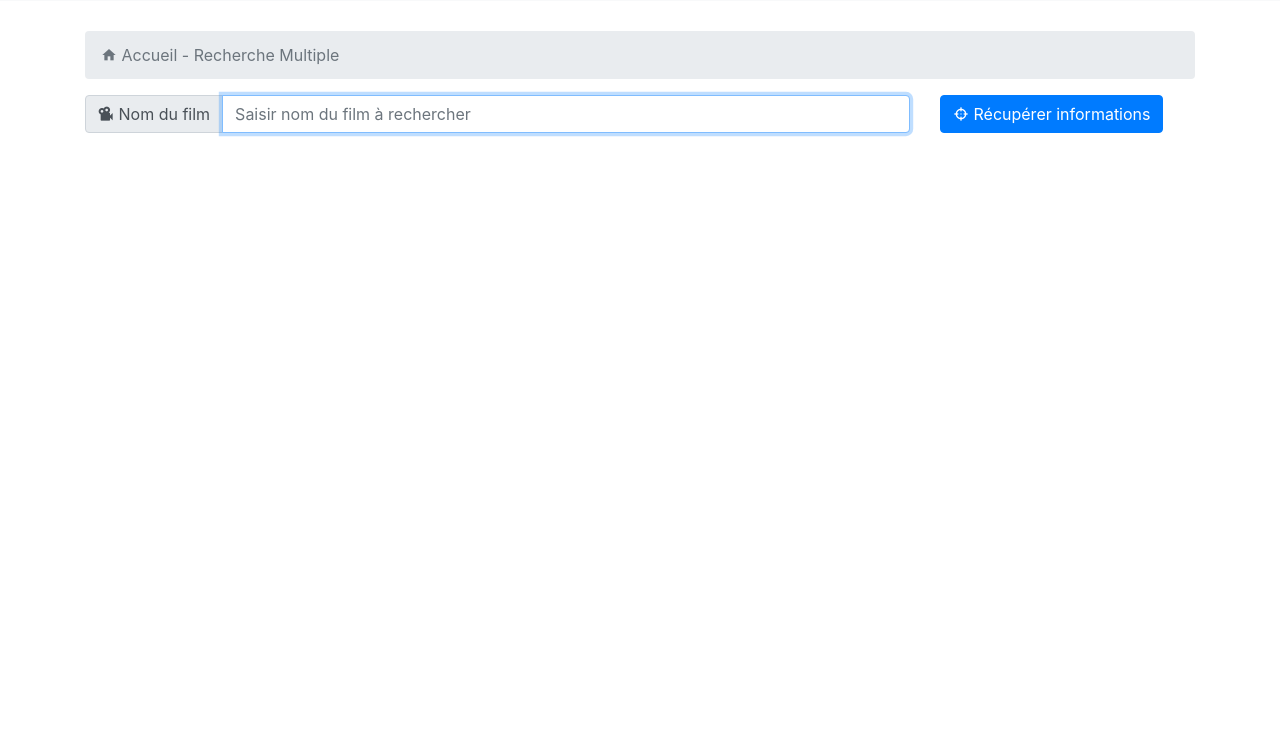
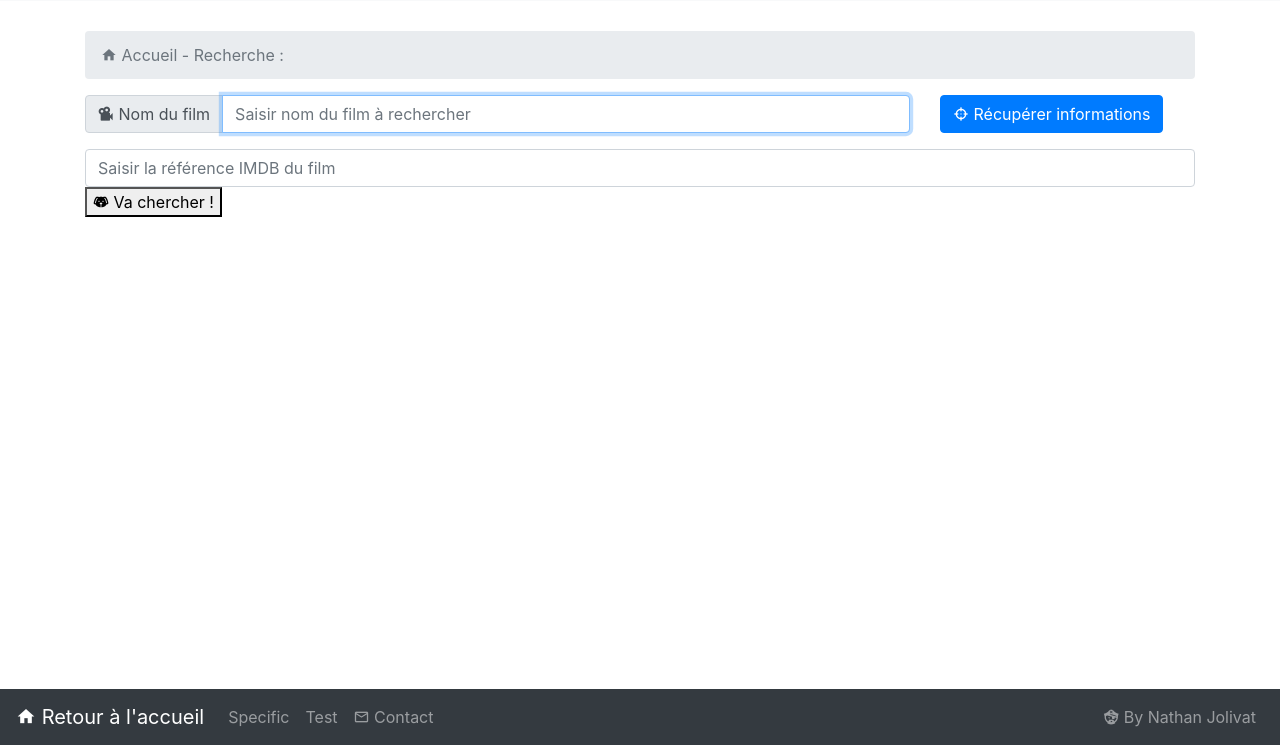
Before and after one commit to nathan-jolivat/omdb-symfony, a Symfony app: template templates/omdb/multiple.html.twig in a window 1280 px wide. Shown: the part 55-800 px from the top of the page. Run offline with Twig, Linux system fonts and the light colour scheme; the template is opened without the code that fills it, so the values that code supplies are empty; some libraries are stand-ins or nearby versions.

Commit message:
Ajout d'un footer, d'un champ input et deux ou trois autres trucs

```diff
--- a/src/Controller/OMDBController.php
+++ b/src/Controller/OMDBController.php
@@ -31,7 +31,7 @@ class OMDBController extends AbstractController
     {
         $omdbApiKey = getenv('OMDB_API_KEY');
 
-        $makeTitleUrl = "http://www.omdbapi.com/?apikey=" . getenv('OMDB_API_KEY') . "&t=" . urlencode($title);
+        $makeTitleUrl = "http://www.omdbapi.com/?apikey=" . $omdbApiKey . "&t=" . urlencode($title);
         $queryTitle = file_get_contents($makeTitleUrl);
 
         $titleResponse = json_decode($queryTitle);
@@ -69,7 +69,7 @@ class OMDBController extends AbstractController
 
         $requestedTitle = $request->query->get('movieTitle');
 
-        $makeUrl = "http://www.omdbapi.com/?apikey=" . getenv('OMDB_API_KEY') . "&s=" . urlencode($requestedTitle);
+        $makeUrl = "http://www.omdbapi.com/?apikey=" . $omdbApiKey . "&s=" . urlencode($requestedTitle);
 
         $query = file_get_contents($makeUrl);
 
@@ -81,6 +81,8 @@ class OMDBController extends AbstractController
             'requestedTitle' => $requestedTitle
         ]);
     }
+
+
 
     /**
      * Gives OMDB API Key to Navbar view
--- a/templates/omdb/layout/base.html.twig
+++ b/templates/omdb/layout/base.html.twig
@@ -2,6 +2,7 @@
 <html>
     <head>
         <title>{% block title %}{% endblock %}</title>
+        <link rel="icon" type="image/x-icon" href="{{ asset('assets/img/favicon.ico') }} " />
 
         {% include('omdb/assets/stylesheets.html.twig') %}
     </head>
@@ -10,6 +11,10 @@
 
         {% endblock %}
 
+        <footer>
+            {% include('omdb/layout/footer.html.twig') %}
+        </footer>
+
         {% include('omdb/assets/javascripts.html.twig') %}
     </body>
 </html>
--- /dev/null
+++ b/templates/omdb/layout/footer.html.twig
@@ -0,0 +1,30 @@
+<nav class="navbar navbar-expand-lg navbar-dark bg-dark fixed-bottom">
+    <a class="navbar-brand" href="{{ url('multiple') }}"><i class="mdi mdi-home"></i> Retour à l'accueil</a>
+
+    <button class="navbar-toggler" type="button" data-toggle="collapse" data-target="#navbarSupportedContent" aria-controls="navbarSupportedContent" aria-expanded="false" aria-label="Toggle navigation">
+        <span class="navbar-toggler-icon"></span>
+    </button>
+
+    <div class="collapse navbar-collapse" id="navbarSupportedContent">
+        <ul class="navbar-nav mr-auto">
+            <li class="nav-item">
+                <a class="nav-link" href="{{ url('specific') }}">Specific</a>
+            </li>
+            <li class="nav-item">
+                <a class="nav-link" href="{{ url('find-specific',{'title': 'test'}) }}">Test</a>
+            </li>
+            <li class="nav-item">
+                <a class="nav-link" href="#">
+                    <i class="mdi mdi-email-outline"></i> Contact</a>
+            </li>
+
+        </ul>
+        <ul class="navbar-nav">
+            <li class="nav-item">
+                <a class="nav-link" href="https://github.com/nathan-jolivat" >
+                    <i class="mdi mdi-pirate"></i> By Nathan Jolivat
+                </a>
+            </li>
+        </ul>
+    </div>
+</nav>
--- a/templates/omdb/multiple.html.twig
+++ b/templates/omdb/multiple.html.twig
@@ -8,15 +8,19 @@
         <nav aria-label="breadcrumb">
             <ol class="breadcrumb">
                 <li class="breadcrumb-item active" aria-current="page">
-                    <i class="mdi mdi-home"></i> Accueil - Recherche Multiple</li>
+                    <i class="mdi mdi-home"></i> Accueil - Recherche : </li>
             </ol>
         </nav>
+
+        <!-- Search Form by title keywords -->
         <form action="{{ path('find-multiple') }}" method="get">
             <div class="row">
                 <div class="col-md-9">
                     <div class="input-group mb-3">
                         <div class="input-group-prepend">
-                            <span class="input-group-text"><i class="mdi mdi-video-vintage"></i> &nbsp;Nom du film</span>
+                            <span class="input-group-text">
+                                <i class="mdi mdi-video-vintage"></i> &nbsp;Nom du film
+                            </span>
                         </div>
                         <input type="text" class="form-control" name="movieTitle" placeholder="Saisir nom du film à rechercher" autofocus>
                     </div>
@@ -26,6 +30,15 @@
                 </div>
             </div>
         </form>
+
+        <!-- Search form for IMDB ID -->
+        <form action="" method="get">
+            <input type="text" class="form-control" name="movieImdbID" placeholder="Saisir la référence IMDB du film" >
+            <button><i class="mdi mdi-dog"></i> Va chercher !</button>
+
+
+        </form>
+
         {% if requestedTitle is defined %}
             <h4><i class="mdi mdi-arrow-right"></i> Résultat(s) pour : "{{ requestedTitle }}"</h4>
         {% endif %}
@@ -60,4 +73,5 @@
                 {% endfor %}
         {% endif %}
     </div>
+
 {% endblock %}
--- a/templates/omdb/specific.html.twig
+++ b/templates/omdb/specific.html.twig
@@ -54,4 +54,5 @@
             {% endif %}
 
     </div>
+
 {% endblock %}
```
Also changed, not shown: public/assets/img/favicon.ico (added).
